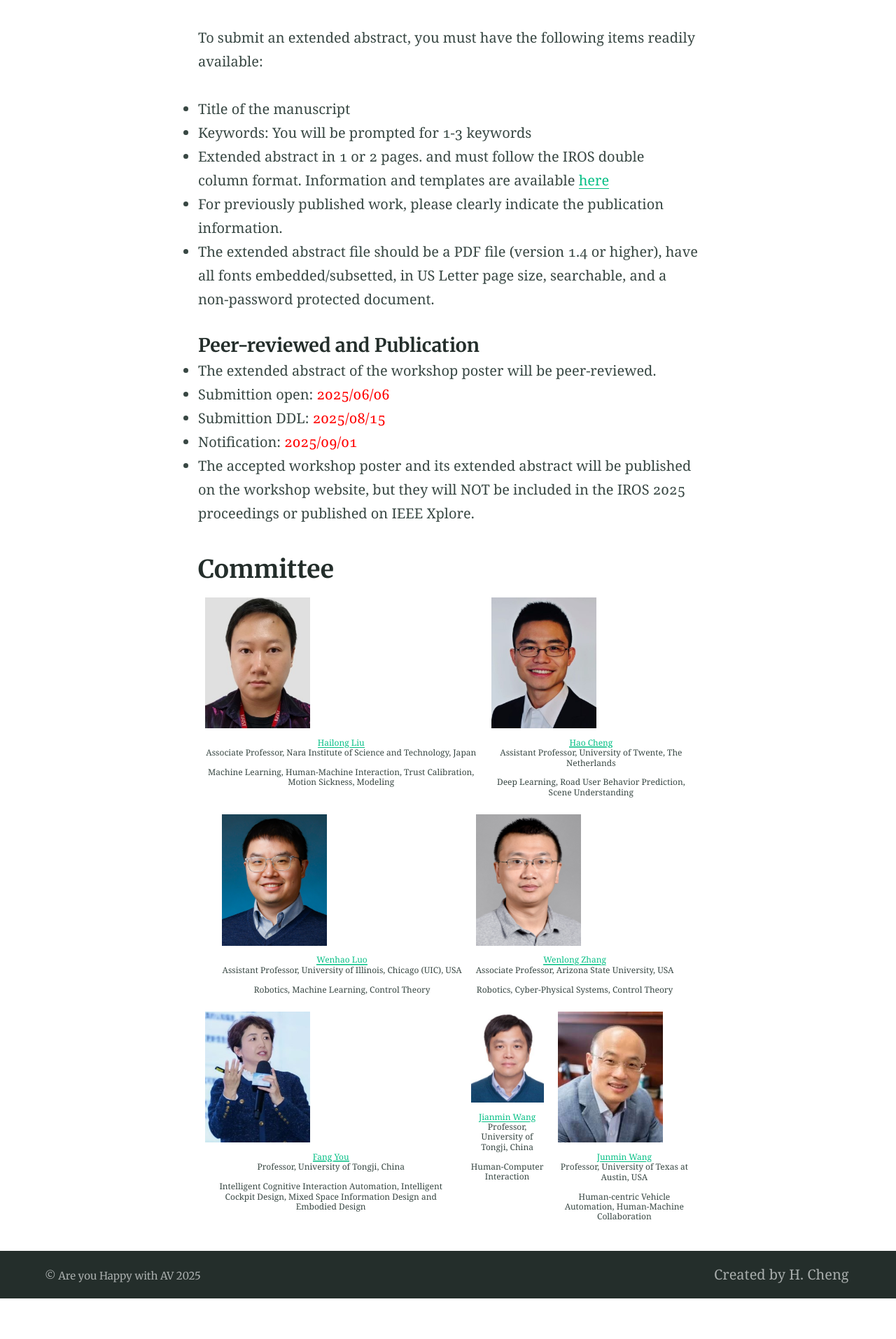
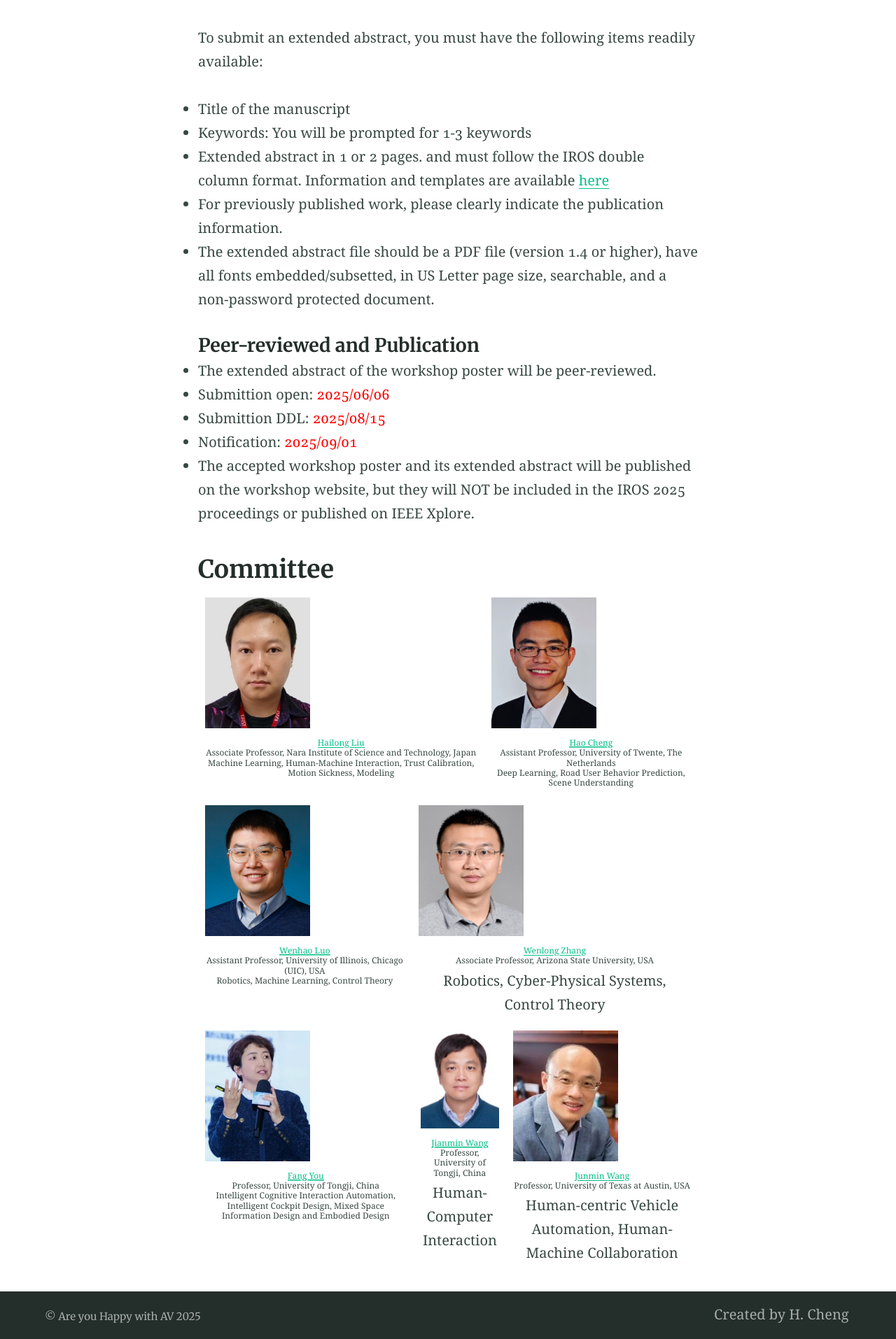
Before and after one commit to Are-You-Happy-with-AV/are-you-happy-with-av.github.io, a Jekyll site: the page built from index.md, in a window 1280 px wide. Shown: the part 2123-4037 px from the top of the page at 70% size. Built offline with Jekyll 4.4.1, drawn with Linux system fonts in a browser that asks for light colours; before the commit the page ends 3979 px from its top, so only the background shows below that.

Commit message:
Update index.md

```diff
--- a/index.md
+++ b/index.md
@@ -52,14 +52,14 @@ The prospect of wide-scale development of automated vehicles (AVs) is due to adv
 
   <div style="margin: 10px;">
     <img src="/assets/committee/Hailong liu.jpg" alt="Hailong Liu" style="width: 150px; height: auto; object-fit: cover; display: block;">
-    <p style="font-size: 12px; text-align: center; line-height: 1.2; margin: 4px 0; word-wrap: break-word;"><a href="https://www.researchgate.net/profile/Hailong_Liu9">Hailong Liu</a><br> Associate Professor, Nara Institute of Science and Technology, Japan</p>
-    <p style="font-size: 12px; text-align: center; line-height: 1.2; margin: 4px 0; word-wrap: break-word;">Machine Learning, Human-Machine Interaction, Trust Calibration, Motion Sickness, Modeling</p>
+    <p style="font-size: 12px; text-align: center; line-height: 1.2; margin: 4px 0; word-wrap: break-word;"><a href="https://www.researchgate.net/profile/Hailong_Liu9">Hailong Liu</a><br> Associate Professor, Nara Institute of Science and Technology, Japan<br>
+    Machine Learning, Human-Machine Interaction, Trust Calibration, Motion Sickness, Modeling</p>
   </div>
 
   <div style="margin: 10px;">
     <img src="/assets/committee/Hao Cheng.jpg" alt="Hao Cheng" style="width: 150px; height: auto; object-fit: cover; display: block;">
-    <p style="font-size: 12px; text-align: center; line-height: 1.2; margin: 4px 0; word-wrap: break-word;"><a href="https://sites.google.com/view/hao-cheng/home">Hao Cheng</a><br> Assistant Professor, University of Twente, The Netherlands</p>
-    <p style="font-size: 12px; text-align: center; line-height: 1.2; margin: 4px 0; word-wrap: break-word;">Deep Learning, Road User Behavior Prediction, Scene Understanding</p>
+    <p style="font-size: 12px; text-align: center; line-height: 1.2; margin: 4px 0; word-wrap: break-word;"><a href="https://sites.google.com/view/hao-cheng/home">Hao Cheng</a><br> Assistant Professor, University of Twente, The Netherlands<br>
+    Deep Learning, Road User Behavior Prediction, Scene Understanding</p>
   </div>
   </div>
 
@@ -67,14 +67,14 @@ The prospect of wide-scale development of automated vehicles (AVs) is due to adv
 
   <div style="margin: 10px;">
     <img src="/assets/committee/Wenhao Luo.png" alt="Wenhao Luo" style="width: 150px; height: auto; object-fit: cover; display: block;">
-    <p style="font-size: 12px; text-align: center; line-height: 1.2; margin: 4px 0; word-wrap: break-word;"><a href="https://www.cs.uic.edu/~wenhao/">Wenhao Luo</a><br> Assistant Professor, University of Illinois, Chicago (UIC), USA</p>
-    <p style="font-size: 12px; text-align: center; line-height: 1.2; margin: 4px 0; word-wrap: break-word;">Robotics, Machine Learning, Control Theory</p>
+    <p style="font-size: 12px; text-align: center; line-height: 1.2; margin: 4px 0; word-wrap: break-word;"><a href="https://www.cs.uic.edu/~wenhao/">Wenhao Luo</a><br> Assistant Professor, University of Illinois, Chicago (UIC), USA<br>
+    Robotics, Machine Learning, Control Theory</p>
   </div>
 
   <div style="margin: 10px;">
     <img src="/assets/committee/Wenlong Zhang.png" alt="Wenlong Zhang" style="width: 150px; height: auto; object-fit: cover; display: block;">
     <p style="font-size: 12px; text-align: center; line-height: 1.2; margin: 4px 0; word-wrap: break-word;"><a href="https://home.riselab.info/team/">Wenlong Zhang</a><br> Associate Professor, Arizona State University, USA</p>
-    <p style="font-size: 12px; text-align: center; line-height: 1.2; margin: 4px 0; word-wrap: break-word;">Robotics, Cyber-Physical Systems, Control Theory</p>
+    Robotics, Cyber-Physical Systems, Control Theory<br>
   </div>
   </div>
 
@@ -82,20 +82,20 @@ The prospect of wide-scale development of automated vehicles (AVs) is due to adv
 
   <div style="margin: 10px;">
     <img src="/assets/committee/Fang You.jpg" alt="Fang You" style="width: 150px; height: auto; object-fit: cover;display: block;">
-    <p style="font-size: 12px; text-align: center; line-height: 1.2; margin: 4px 0; word-wrap: break-word;"><a href="https://tjdi.tongji.edu.cn/TeacherDetail.do?id=4236&lang=en">Fang You</a><br> Professor, University of Tongji, China</p>
-    <p style="font-size: 12px; text-align: center; line-height: 1.2; margin: 4px 0; word-wrap: break-word;">Intelligent Cognitive Interaction Automation, Intelligent Cockpit Design, Mixed Space Information Design and Embodied Design</p>
+    <p style="font-size: 12px; text-align: center; line-height: 1.2; margin: 4px 0; word-wrap: break-word;"><a href="https://tjdi.tongji.edu.cn/TeacherDetail.do?id=4236&lang=en">Fang You</a><br> Professor, University of Tongji, China<br>
+    Intelligent Cognitive Interaction Automation, Intelligent Cockpit Design, Mixed Space Information Design and Embodied Design</p>
   </div>
 
   <div style="margin: 10px;">
     <img src="/assets/committee/Jianmin Wang.jpg" alt="Jianmin Wang" style="width: 150px; height: auto; object-fit: cover;display: block;">
     <p style="font-size: 12px; text-align: center; line-height: 1.2; margin: 4px 0; word-wrap: break-word;"><a href="https://am.tongji.edu.cn/info/1397/1842.htm">Jianmin Wang</a><br> Professor, University of Tongji, China</p>
-    <p style="font-size: 12px; text-align: center; line-height: 1.2; margin: 4px 0; word-wrap: break-word;">Human-Computer Interaction</p>
+    Human-Computer Interaction<br>
   </div>
 
   <div style="margin: 10px;">
     <img src="/assets/committee/Junmin Wang.jpg" alt="Junmin Wang" style="width: 150px; height: auto; object-fit: cover;display: block;">
     <p style="font-size: 12px; text-align: center; line-height: 1.2; margin: 4px 0; word-wrap: break-word;"><a href="https://sites.utexas.edu/jwang/">Junmin Wang</a><br> Professor, University of Texas at Austin, USA</p>
-    <p style="font-size: 12px; text-align: center; line-height: 1.2; margin: 4px 0; word-wrap: break-word;">Human-centric Vehicle Automation, Human-Machine Collaboration</p>
+    Human-centric Vehicle Automation, Human-Machine Collaboration<br>
   </div>
 
 </div>
```
